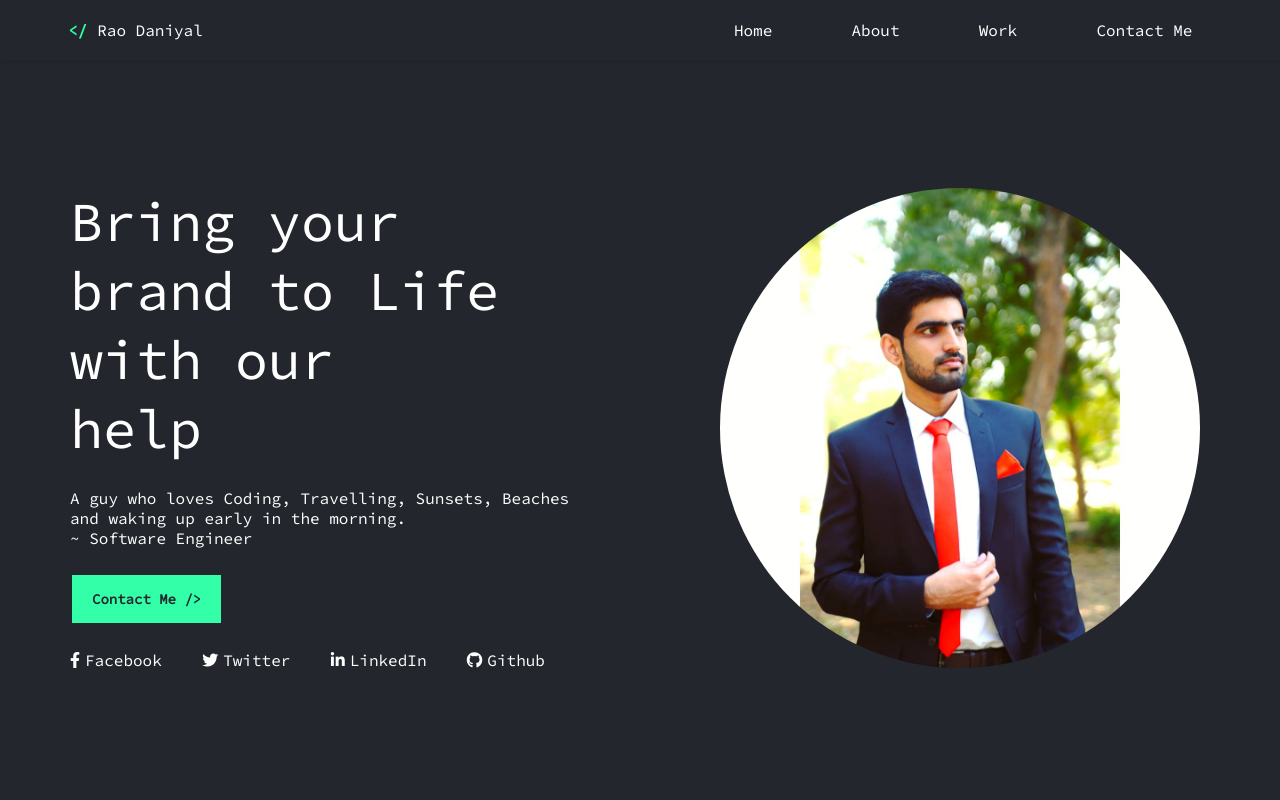
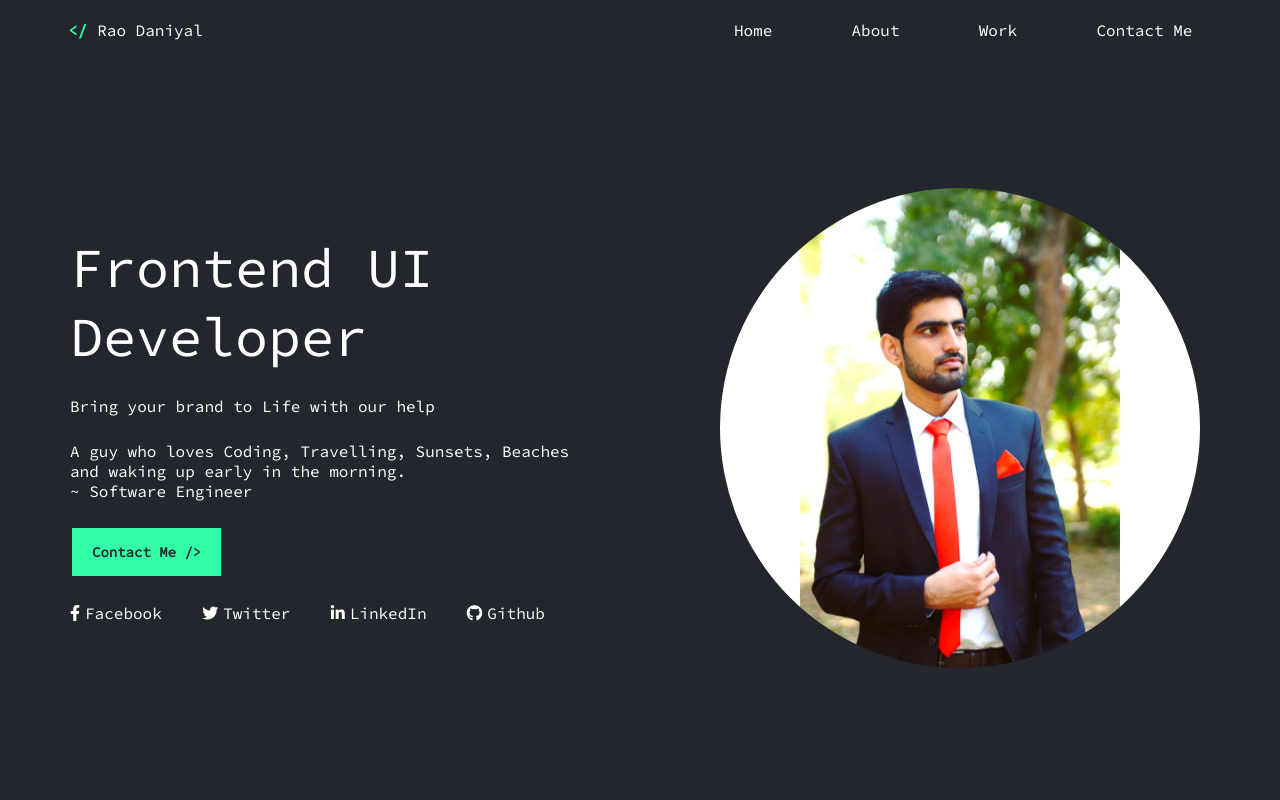
Before and after one commit to daniyalrajputt/developer-portfolio, a React (Create React App) app: page / in a window 1280 px wide. Shown: the top 800 px of the page. Built offline with nearby package versions, Linux system fonts and the light colour scheme.

Commit message:
work info

```diff
--- a/src/components/Header/header.js
+++ b/src/components/Header/header.js
@@ -7,7 +7,8 @@ function Header() {
     <div className="header">
       <div className="left-side">
         <div className="content">
-          <h1>Bring your brand to Life with our <br /> help</h1>
+          <h1>Frontend UI Developer</h1>
+          <p>Bring your brand to Life with our help</p>
           <p>A guy who loves Coding, Travelling, Sunsets, Beaches and waking up early in the morning. <br />
             ~ Software Engineer</p>
           <button className="contact-btn">Contact Me /&gt;</button>
```
